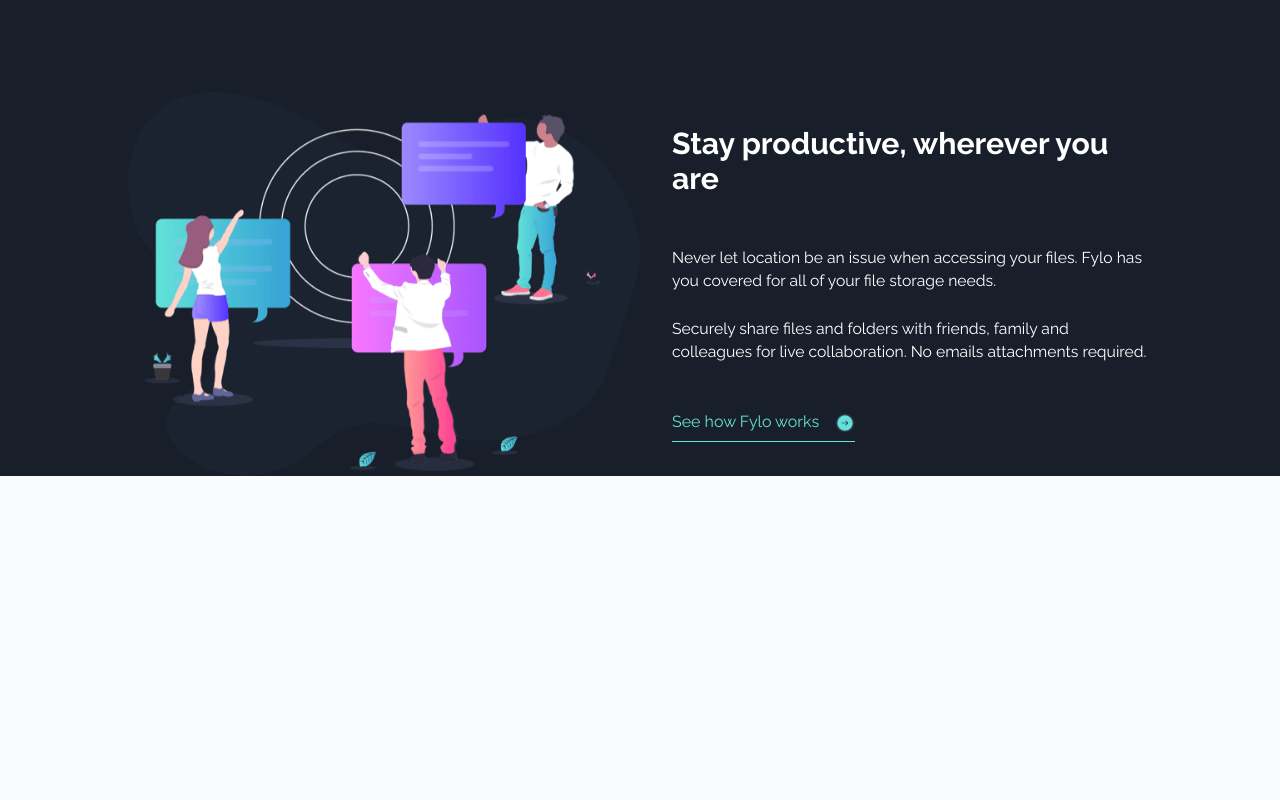
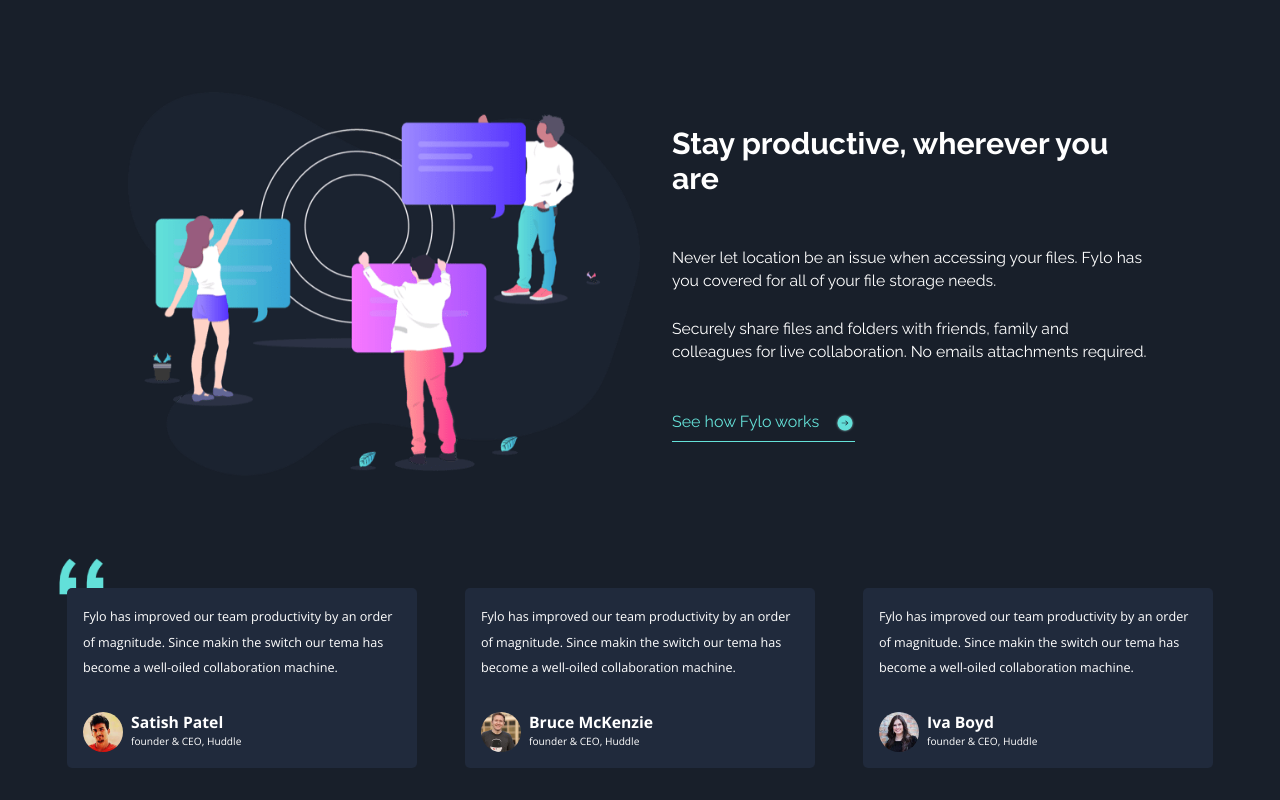
Before and after one commit to Wlfernando/fylo-dark-theme, a React (Vite) app: page / in a window 1280 px wide. Shown: the part 1316-2116 px from the top of the page. Before the commit the page ends 1792 px from the top, so only its background shows below. Built offline with nearby package versions, Linux system fonts and the light colour scheme.

Commit message:
Feat: add SuccessCases

```diff
--- a/src/App.tsx
+++ b/src/App.tsx
@@ -2,6 +2,7 @@
 import Header from './components/header/Header'
 import Hero from './components/hero/Hero'
 import Service from './components/service/Service'
+import SuccessCases from './components/success-cases/SuccessCases'
 import Tour from './components/tour/Tour'
 
 function App() {
@@ -12,6 +13,7 @@
         <Hero />
         <Service />
         <Tour />
+        <SuccessCases />
       </main>
     </>
   )
--- /dev/null
+++ b/src/components/success-cases/SuccessCases.css
@@ -0,0 +1,53 @@
+.success-cases {
+  margin: 2rem;
+  font-family: 'Open Sans';
+  isolation: isolate;
+
+  .success-cases__item {
+    position: relative;
+  }
+
+  .success-cases__card {
+    background-color: var(--testimonials-bg);
+    padding: 1rem;
+    border-radius: 5px;
+    display: grid;
+    row-gap: 2rem;
+  }
+
+  .success-cases__quote {
+    position: absolute;
+    top: -30px;
+    left: -8px;
+    z-index: -1;
+    width: 45px;
+  }
+
+  .success-cases__text {
+    line-height: 2;
+    font-size: var(--step--1);
+  }
+
+  .success-cases__profile {
+    display: grid;
+    grid-template-columns: 40px auto;
+    grid-template-rows: 20px 20px;
+    column-gap: .5rem;
+    place-items: center start;
+  }
+
+  .success-cases__profile-img {
+    width: 100%;
+    aspect-ratio: 1 / 1;
+    border-radius: 50%;
+    grid-row: 1 / -1;
+  }
+
+  .success-cases__profile-name {
+    font-size: var(--step-0);
+  }
+
+  .success-cases__profile-occupation {
+    font-size: var(--step--2);
+  }
+}
--- /dev/null
+++ b/src/components/success-cases/SuccessCases.tsx
@@ -0,0 +1,40 @@
+import './SuccessCases.css'
+import personOne from '@Assets/profile-1.jpg'
+import personTwo from '@Assets/profile-2.jpg'
+import personThree from '@Assets/profile-3.jpg'
+import List from '../list/List'
+import quote from '@Assets/bg-quotes.png'
+
+const text = 'Fylo has improved our team productivity by an order of magnitude. Since makin the switch our tema has become a well-oiled collaboration machine.'
+const occupation = 'founder & CEO, Huddle'
+
+const profiles = [{
+  img: personOne,
+  name: 'Satish Patel',
+},{
+  img: personTwo,
+  name: 'Bruce McKenzie',
+},{
+  img: personThree,
+  name: 'Iva Boyd',
+}]
+
+export default function SuccessCases() {
+  return (
+    <>
+      <List name='success-cases'>
+        {profiles.map(({name, img}, i) => <li className='success-cases__item' key={name} style={{'--width': '350px'} as React.CSSProperties}>
+          {i === 0 && <img className='success-cases__quote' src={quote} alt='quote' />}
+          <article className='success-cases__card'>
+            <p className='success-cases__text'>{text}</p>
+            <div className='success-cases__profile'>
+              <img className='success-cases__profile-img' src={img} alt={`picture of ${name}`} />
+              <h3 className='success-cases__profile-name'>{name}</h3>
+              <p className='success-cases__profile-occupation'>{occupation}</p>
+            </div>
+          </article>
+        </li>)}
+      </List>
+    </>
+  )
+}
```
